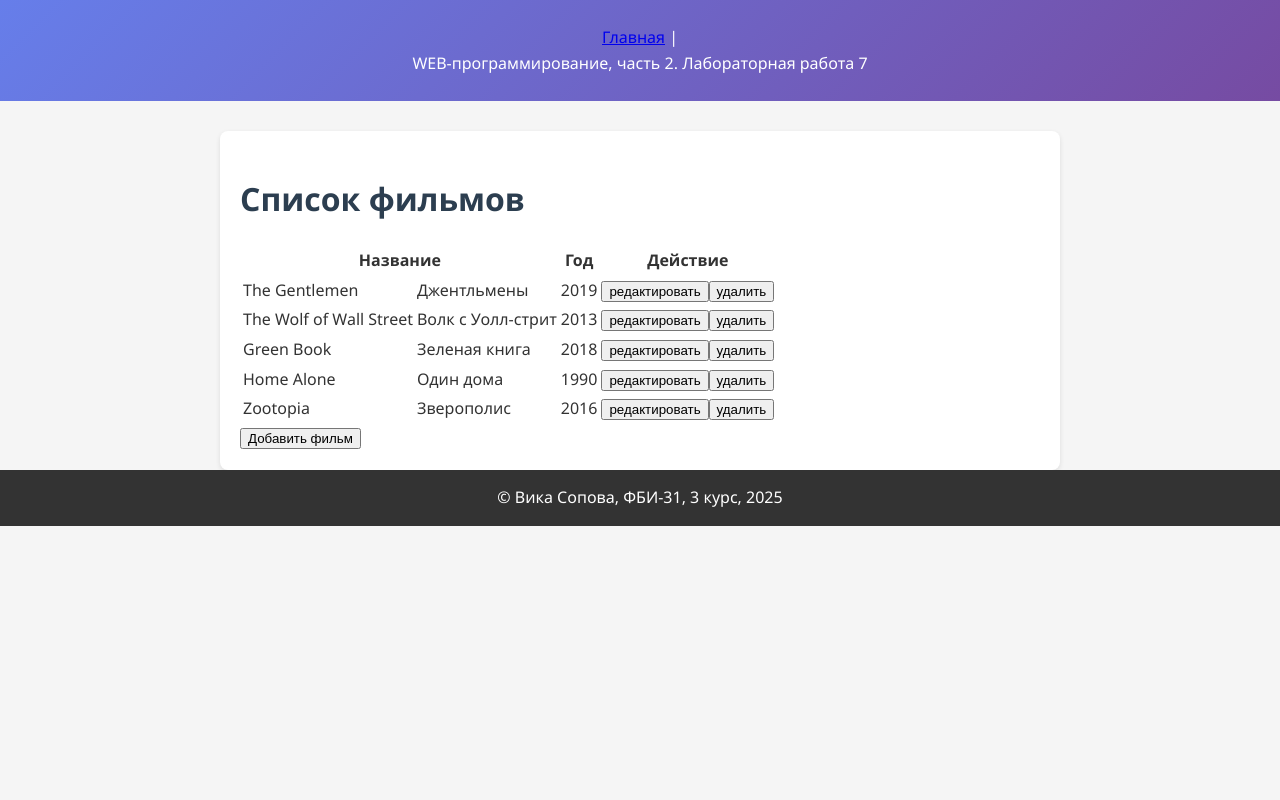
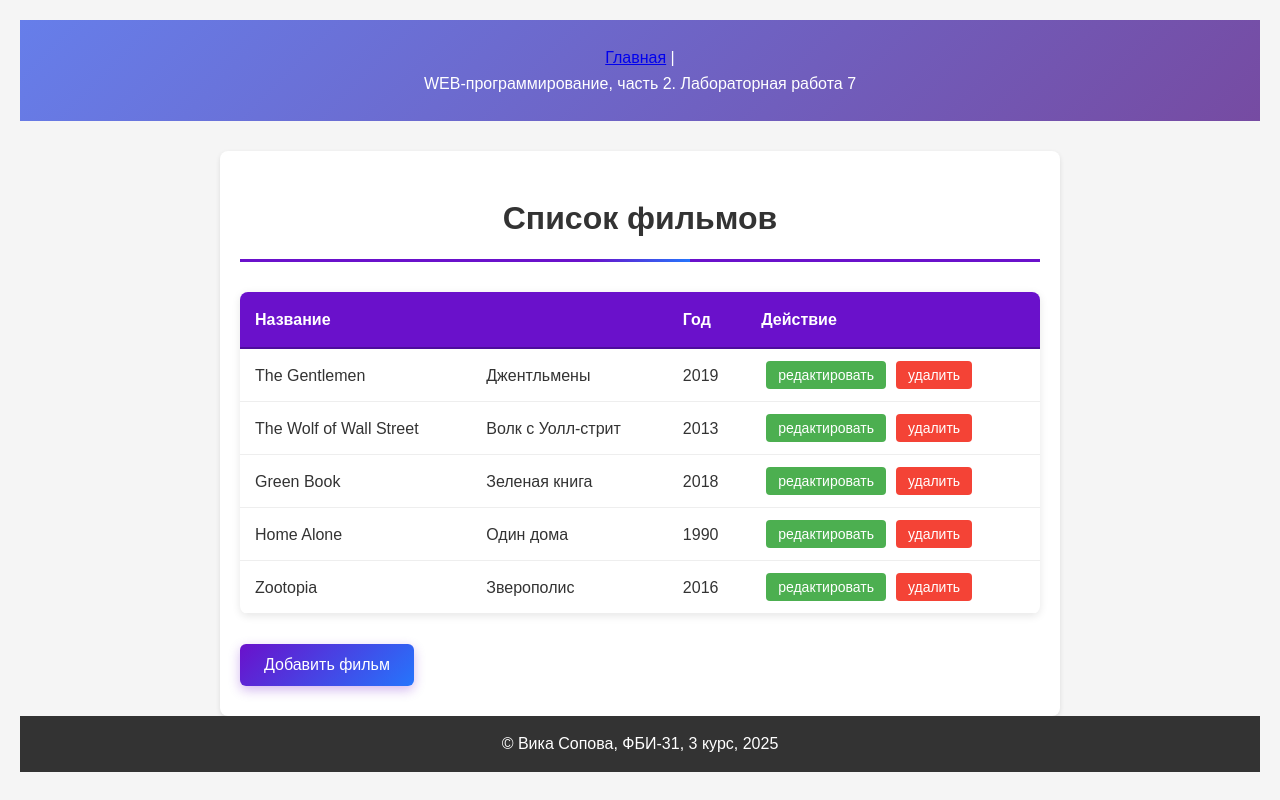
Before and after one commit to vika1801/web-back-labs1, a Flask app: page /lab7/ in a window 1280 px wide. Run offline with Flask 3, Linux system fonts and the light colour scheme.

Commit message:
Оформление стилей

```diff
--- a/templates/lab7/index.html
+++ b/templates/lab7/index.html
@@ -5,33 +5,215 @@
 {% block script %}
 <script src="{{ url_for('static', filename='lab7/main.js') }}"></script>
 <style>
+    body {
+        font-family: Arial, sans-serif;
+        margin: 0;
+        padding: 20px;
+        background-color: #f5f5f5;
+    }
+
+    table {
+        width: 100%;
+        border-collapse: collapse;
+        margin: 20px 0;
+        background-color: white;
+        box-shadow: 0 2px 8px rgba(0,0,0,0.1);
+        border-radius: 8px;
+        overflow: hidden;
+    }
+
+    th {
+        background-color: #6a11cb;
+        color: white;
+        padding: 15px;
+        text-align: left;
+        font-weight: bold;
+        border-bottom: 2px solid #4d0d9c;
+    }
+
+    td {
+        padding: 12px 15px;
+        border-bottom: 1px solid #eee;
+    }
+
+    tr:hover {
+        background-color: #f9f9f9;
+        transition: background-color 0.3s;
+    }
+
+    td button {
+        margin: 0 5px;
+        padding: 6px 12px;
+        border: none;
+        border-radius: 4px;
+        cursor: pointer;
+        font-size: 14px;
+        transition: all 0.3s;
+    }
+
+    td button:first-child {
+        background-color: #4CAF50;
+        color: white;
+    }
+
+    td button:first-child:hover {
+        background-color: #45a049;
+        transform: translateY(-2px);
+    }
+
+    td button:last-child {
+        background-color: #f44336;
+        color: white;
+    }
+
+    td button:last-child:hover {
+        background-color: #d32f2f;
+        transform: translateY(-2px);
+    }
+
+    div > button {
+        background: linear-gradient(135deg, #6a11cb 0%, #2575fc 100%);
+        color: white;
+        border: none;
+        padding: 12px 24px;
+        font-size: 16px;
+        border-radius: 6px;
+        cursor: pointer;
+        margin: 10px 0;
+        box-shadow: 0 4px 12px rgba(106, 17, 203, 0.3);
+        transition: all 0.3s;
+    }
+
+    div > button:hover {
+        transform: translateY(-3px);
+        box-shadow: 0 6px 16px rgba(106, 17, 203, 0.4);
+    }
+
+    div > button:active {
+        transform: translateY(-1px);
+    }
+
+    h1 {
+        color: #333;
+        text-align: center;
+        margin-bottom: 30px;
+        padding-bottom: 15px;
+        border-bottom: 3px solid #6a11cb;
+        position: relative;
+    }
+
+    h1:after {
+        content: '';
+        position: absolute;
+        bottom: -3px;
+        left: 50%;
+        transform: translateX(-50%);
+        width: 100px;
+        height: 3px;
+        background: linear-gradient(90deg, #6a11cb, #2575fc);
+    }
+
     .modal {
         display: none;
         z-index: 100;
-        box-shadow: 3px 3px 5px purple;
+        box-shadow: 0 10px 30px rgba(0,0,0,0.3);
         background: white;
-        width: 400px;
+        width: 450px;
         left: 50%;
-        top: 220px;
-        margin-left: -200px;
-        position: absolute;
-        padding: 20px;
+        top: 50%;
+        transform: translate(-50%, -50%);
+        position: fixed;
+        padding: 25px;
+        border-radius: 12px;
+        border: 2px solid #6a11cb;
     }
 
-    .modal-backdrop {
-        display: none;
-        position: fixed;
-        top: 0;
-        left: 0;
+    .modal h2 {
+        color: #6a11cb;
+        margin-top: 0;
+        margin-bottom: 20px;
+        padding-bottom: 10px;
+        border-bottom: 2px solid #f0f0f0;
+    }
+
+    .modal label {
+        display: block;
+        margin-bottom: 15px;
+        font-weight: bold;
+        color: #333;
+    }
+
+    .modal input,
+    .modal textarea {
         width: 100%;
-        height: 100%;
-        background: rgba(0,0,0,0.5);
-        z-index: 99;
+        padding: 10px;
+        margin-top: 5px;
+        border: 1px solid #ddd;
+        border-radius: 6px;
+        box-sizing: border-box;
+        font-size: 14px;
+        transition: border-color 0.3s;
     }
+
+    .modal input:focus,
+    .modal textarea:focus {
+        outline: none;
+        border-color: #6a11cb;
+        box-shadow: 0 0 0 3px rgba(106, 17, 203, 0.1);
+    }
+
+    .modal textarea {
+        resize: vertical;
+        min-height: 100px;
+    }
+
+    .modal button {
+        padding: 10px 20px;
+        margin: 5px;
+        border: none;
+        border-radius: 6px;
+        cursor: pointer;
+        font-size: 14px;
+        font-weight: bold;
+        transition: all 0.3s;
+    }
+
+    .modal button:first-of-type {
+        background-color: #6a11cb;
+        color: white;
+    }
+
+    .modal button:first-of-type:hover {
+        background-color: #5a0db3;
+        transform: translateY(-2px);
+    }
+
+    .modal button:last-of-type {
+        background-color: #757575;
+        color: white;
+    }
+
+    .modal button:last-of-type:hover {
+        background-color: #616161;
+        transform: translateY(-2px);
+    }
+
     .error-message {
-        color: red;
-        font-size: 14px;
+        color: #ff3860;
+        font-size: 13px;
         margin-top: 5px;
+        font-weight: bold;
+        padding: 5px;
+        border-radius: 4px;
+        background-color: #ffebee;
+        display: inline-block;
+    }
+
+    .original-title {
+        font-style: italic;
+        color: #666;
+        font-size: 0.9em;
+        opacity: 0.8;
     }
 </style>
 {% endblock %}
```
